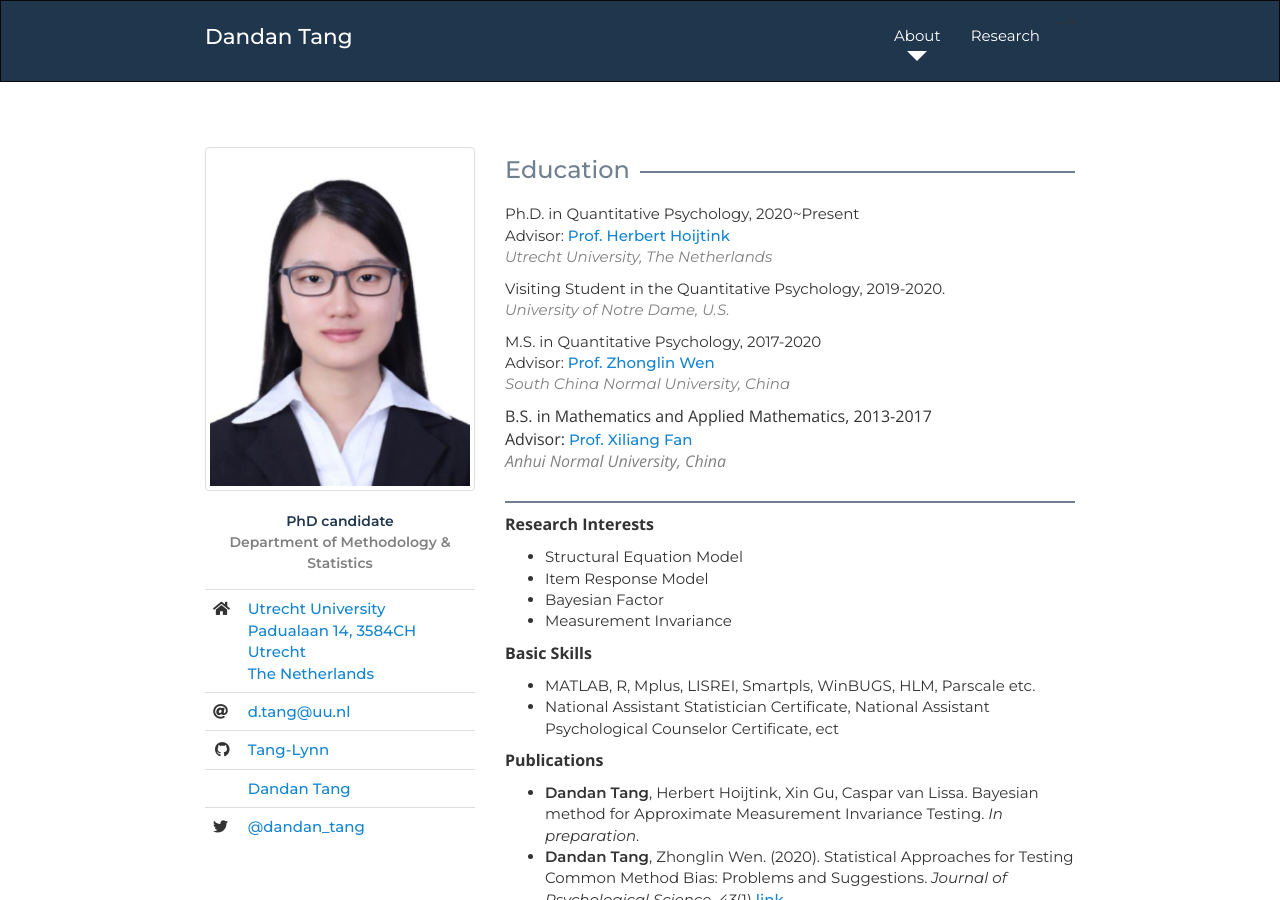
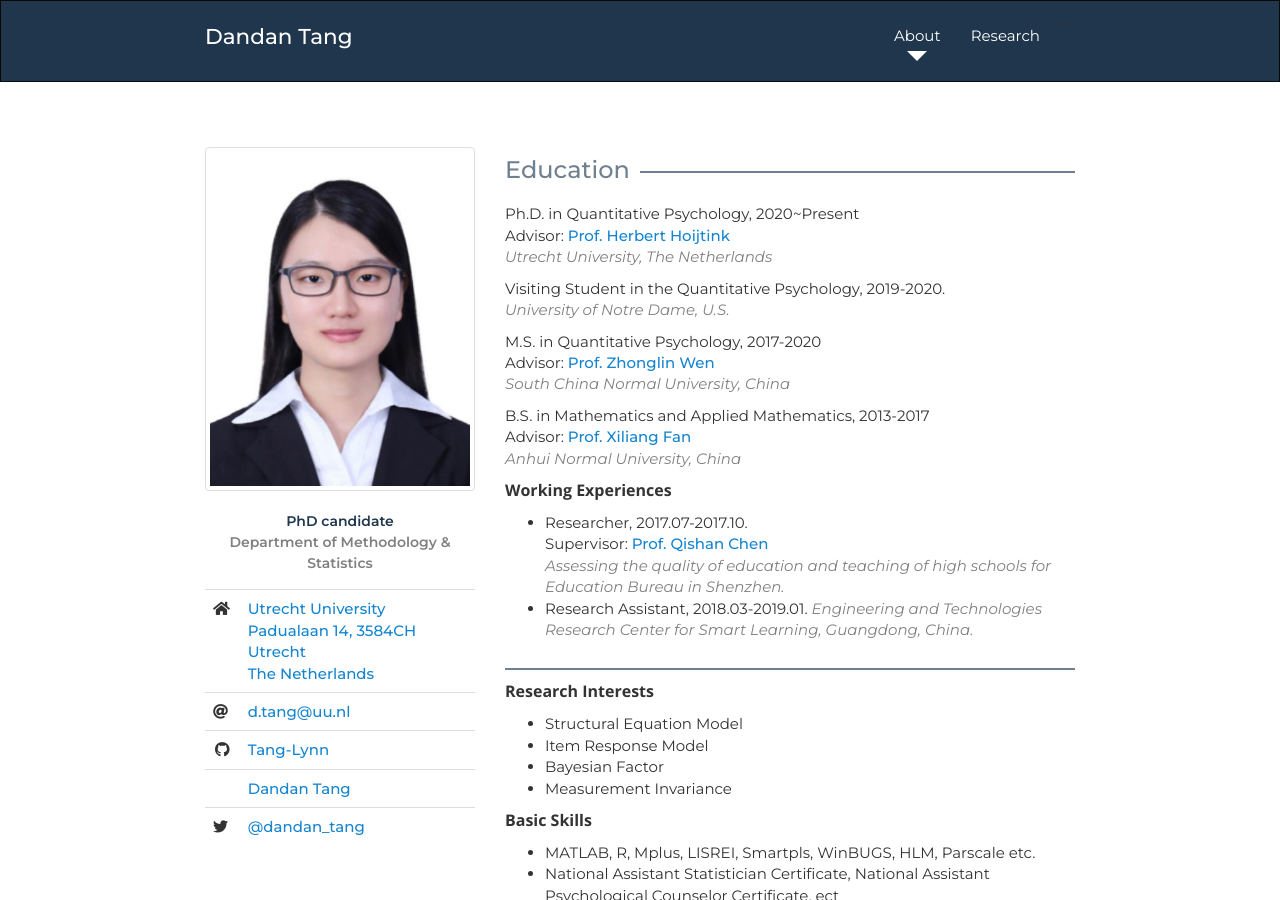
Before and after one commit to Tang-Lynn/tang-lynn.github.io, a Jekyll site: the page index.html, which Jekyll copies as it is, in a window 1280 px wide and 900 px high. Built offline with Jekyll 4.4.1, drawn with Linux system fonts in a browser that asks for light colours; nearby versions of some CDN libraries; a style sheet for code colours, icons or effects is not loaded.

Commit message:
Update index.html

```diff
--- a/index.html
+++ b/index.html
@@ -119,12 +119,27 @@
             Advisor: <a href="https://psy.scnu.edu.cn/a/20150624/17.html">Prof. Zhonglin Wen </a> <br>
             <span class="university"><em>South China Normal University, China</em></span>
 	</li>
-          </ul>
+          </li>
 	    B.S. in Mathematics and Applied Mathematics, 2013-2017 <br>
 	    Advisor: <a href="https://math.ahnu.edu.cn/info/1078/6926.htm">Prof. Xiliang Fan </a> <br>
             <span class="university"><em>Anhui Normal University, China</em></span>
 	</li>
           </ul>
+
+	  <b>Working Experiences</b>
+            <!-- <h3 class="push-down-4"><span>Select Publications</span></h3> -->
+
+            <!-- <h5>Published Papers</h5> -->
+
+            <ul class="push-down-1">
+               <li> Researcher, 2017.07-2017.10. <br>
+		   Supervisor: <a href="https://psy.scnu.edu.cn/a/20150624/54.html">Prof. Qishan Chen </a> <br>
+		 <span class="university"><em> Assessing the quality of education and teaching of high schools for Education Bureau in Shenzhen. </em></span>
+	       </li>
+               <li> Research Assistant, 2018.03-2019.01.
+		  <span class="university"><em> Engineering and Technologies Research Center for Smart Learning, Guangdong, China.</em></span>
+          </li>
+	  </ul>
 
         <h3 class="push-down-4"></h3>
 
@@ -198,7 +213,6 @@
                <li>The Cultivation Project of Excellent Graduation Thesis of Bachelor ——A Study of the Mathematical Basis of Psychometric and Its Applications. 2015.12-2017.03.</li>
                <li>The Innovation Project of Graduate School of South China Normal University ——Working for Modeling Questionnaire Data.2017.11-2018.11.</li>
             </ul>
-
             <b>Honors & Awards</b>
             <ul class="push-down-1">
                <li> Outstanding graduate Award, South China Normal University. June 2020.</li>
```
